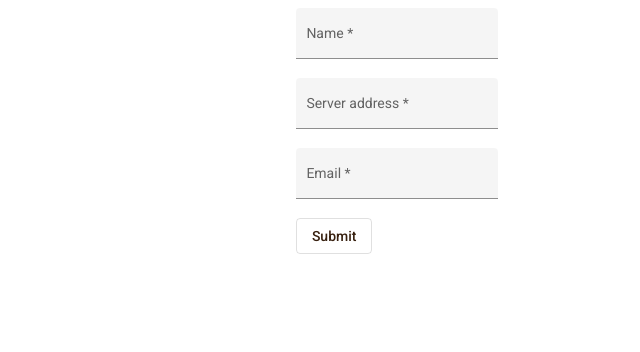
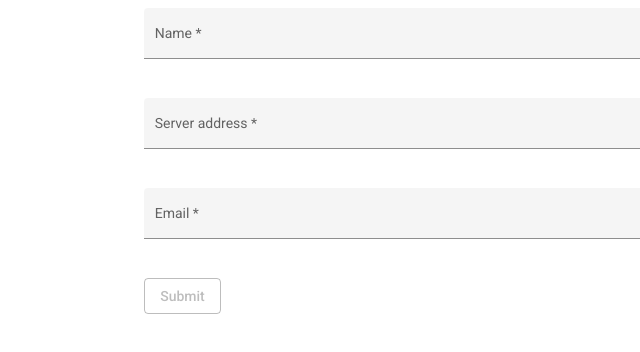
Before and after one commit to lazarevicivana/doctor-portal-fe, an Angular app: page /bloodBank/add in a window 1280 px wide. Shown: the top 352 px of the page, without its empty margins (243-883 px from the left). Built offline with nearby package versions, Linux system fonts and the light colour scheme.

Commit message:
Form validation

```diff
--- a/src/app/modules/hospital/bloodbank-registration/bloodbank-registration.component.html
+++ b/src/app/modules/hospital/bloodbank-registration/bloodbank-registration.component.html
@@ -1,19 +1,25 @@
 <div class="container">
-    <div>
+    <form [formGroup]="registrationForm" (ngSubmit)="createBloodBank()">
         <mat-form-field appearance="fill">
             <mat-label>Name</mat-label>
-            <input matInput [(ngModel)]="bloodBank.name" required>
+            <input matInput formControlName="name" type="text" [(ngModel)]="bloodBank.name">
         </mat-form-field><br>
+        <span style="color: red;" *ngIf="name && name.invalid && name.touched">Input is not valid!</span>
+        <br>
         <mat-form-field appearance="fill">
             <mat-label>Server address</mat-label>
-            <input matInput [(ngModel)]="bloodBank.serverAddress" required>
+            <input matInput formControlName="serverAddress" [(ngModel)]="bloodBank.serverAddress">
         </mat-form-field><br>
+        <span style="color: red;" *ngIf="serverAddress && serverAddress.invalid && serverAddress.touched">Input is not valid!</span>
+        <br>
         <mat-form-field appearance="fill">
             <mat-label>Email</mat-label>
-            <input type="email" name="email" matInput [(ngModel)]="bloodBank.email" required>
+            <input type="email" name="email" matInput formControlName="email" [(ngModel)]="bloodBank.email">
         </mat-form-field><br>
-        <button mat-stroked-button (click)="createBloodBank()" required>
+        <span style="color: red;" *ngIf="email && email.invalid && email.touched">Input is not valid!</span>
+        <br>
+        <button mat-stroked-button [disabled]="registrationForm.invalid">
             Submit
         </button>
-    </div>
+    </form>
 </div>
--- a/src/app/modules/hospital/bloodbank-registration/bloodbank-registration.component.ts
+++ b/src/app/modules/hospital/bloodbank-registration/bloodbank-registration.component.ts
@@ -1,4 +1,5 @@
 import { Component } from '@angular/core';
+import { FormControl, FormGroup, Validators } from '@angular/forms';
 import { Router } from '@angular/router';
 import { BloodBank } from '../model/bloodBank.model';
 import { BloodBankService } from '../services/blood-bank.service';
@@ -12,18 +13,31 @@ export class BloodbankRegistrationComponent{
 
   public bloodBank: BloodBank = new BloodBank();
 
+  public registrationForm = new FormGroup({
+    name: new FormControl('', [Validators.required]),
+    serverAddress: new FormControl('',[Validators.required]),
+    email: new FormControl('',[Validators.email, Validators.required])
+  })
+
   constructor(private bloodBankService: BloodBankService, private router: Router) { }
 
+  get name(){
+    return this.registrationForm.get('name')
+  }
+
+  get serverAddress(){
+    return this.registrationForm.get('serverAddress')
+  }
+
+  get email(){
+    return this.registrationForm.get('email')
+  }
+
   public createBloodBank() {
-    if (!this.isValidInput()) return;
     this.bloodBankService.createBloodBank(this.bloodBank).subscribe(res => {
       console.log("Success!")
     });
   }
 
-  private isValidInput(): boolean {
-    return this.bloodBank?.name != '' && this.bloodBank?.serverAddress != '' && this.bloodBank?.email != '';
-  }
-
 
 }
```
